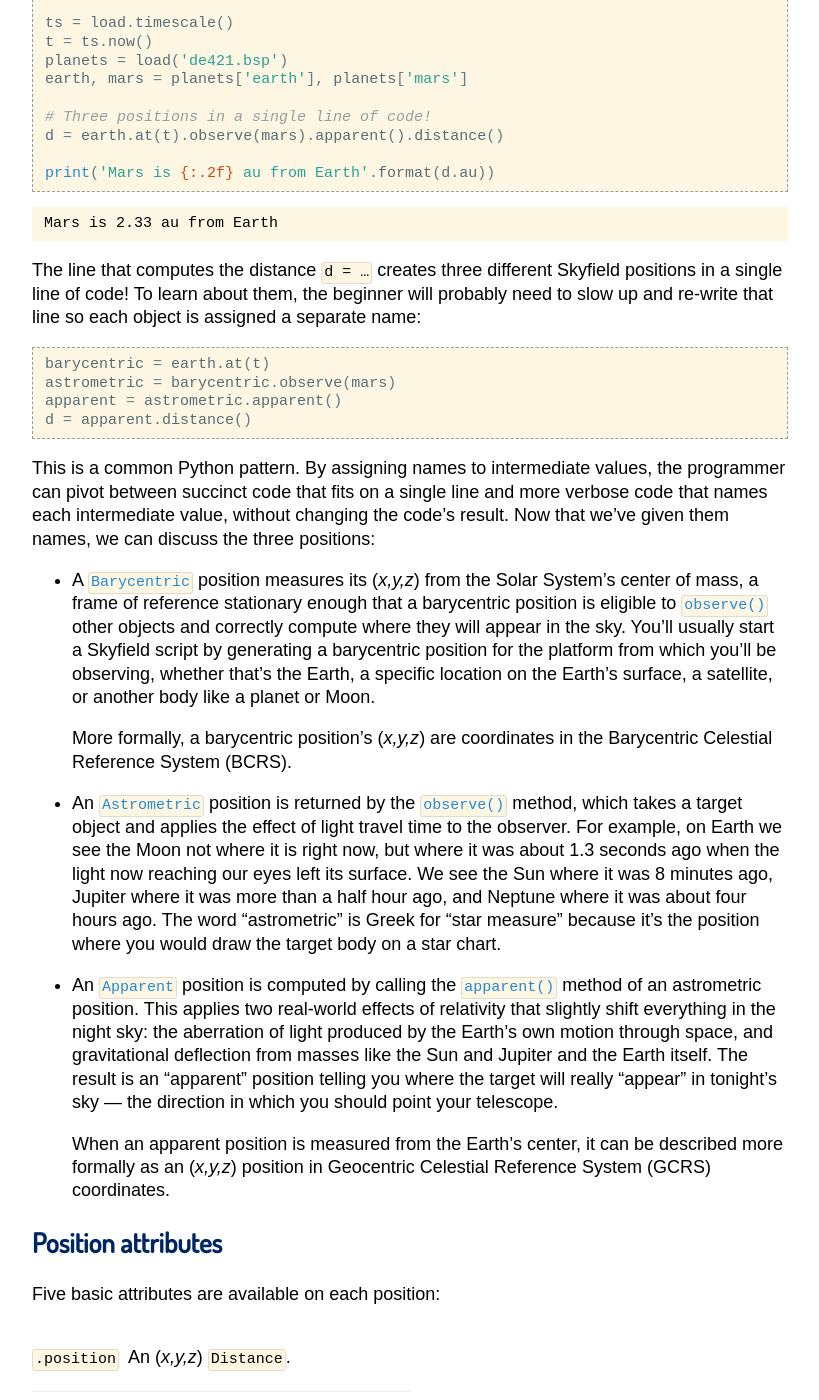
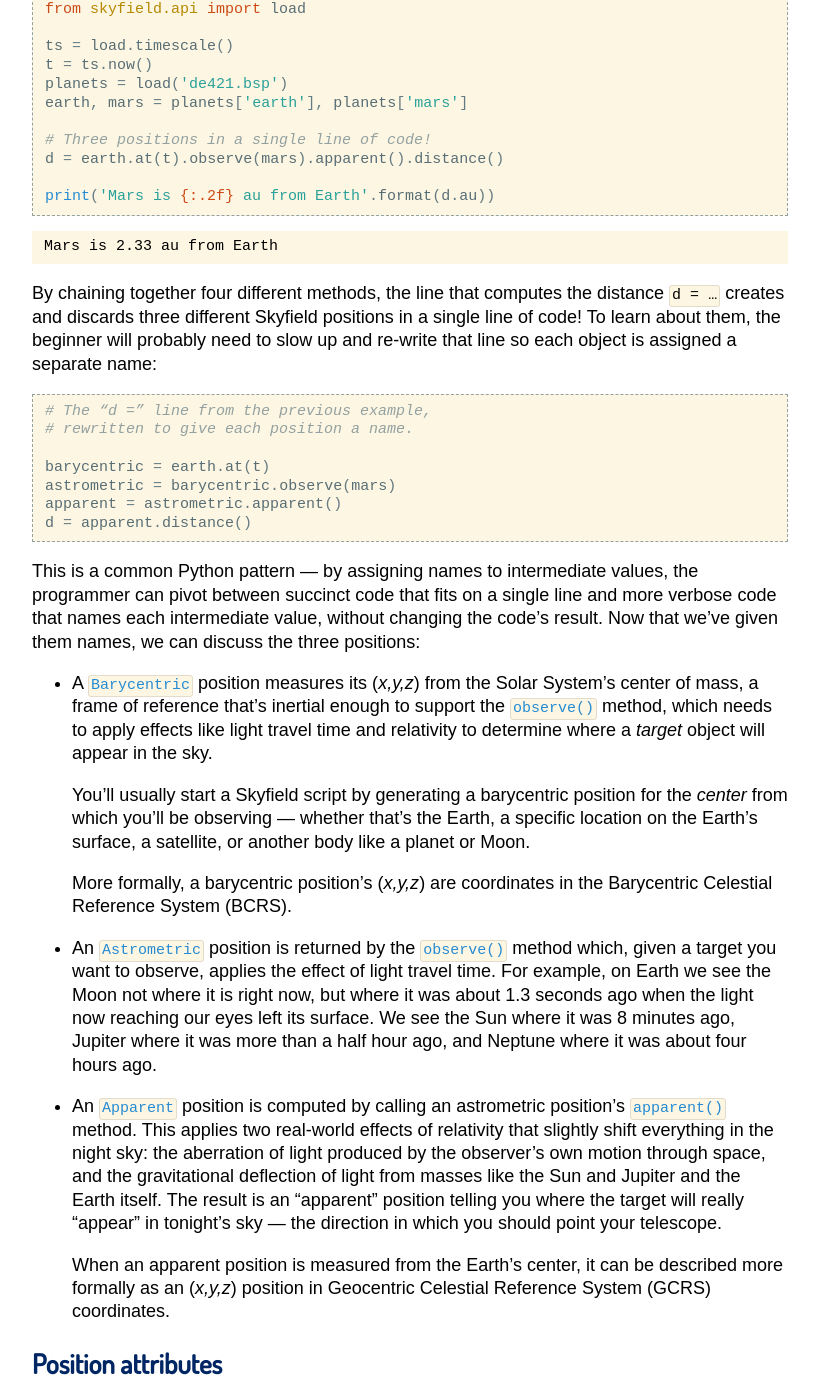
Before and after one commit to skyfielders/python-skyfield, a Sphinx documentation site: the page built from skyfield/documentation/positions.rst, in a window 1280 px wide and 1400 px high, scrolled down 2604 px. Shown: the whole window, without its empty margins (230-1049 px from the left). Built offline with Sphinx 7.4.7, drawn with Linux system fonts in a browser that asks for light colours; some web fonts are replaced; some of the changed text lies outside the part shown.

Commit message:
Copyedits to new position docs

```diff
--- a/skyfield/documentation/positions.rst
+++ b/skyfield/documentation/positions.rst
@@ -48,10 +48,10 @@
 
 .. TODO Make ra/dec and alt/az links to subsequent sections
 
-Even though most Skyfield users
-ask for output in spherical coordinates
-like right ascension and declination
-or altitude and azimuth,
+Even though Skyfield scripts often produce output
+in spherical coordinates —
+like right ascension and declination,
+or altitude and azimuth —
 Skyfield always stores positions internally
 as Cartesian |xyz| vectors
 oriented along the axes of the International Celestial Reference System (ICRS).
@@ -155,7 +155,9 @@
 The three positions can be hard to find in Skyfield code
 because they are often created and used
 without ever being given a name.
-Let’s use a :doc:`planet <planets>` position as our example:
+As an example,
+let’s use an :doc:`ephemeris <planets>`
+to compute a geocentric position for Mars:
 
 .. testcode::
 
@@ -175,8 +177,9 @@
 
     Mars is 2.33 au from Earth
 
-The line that computes the distance ``d = …``
-creates three different Skyfield positions
+By chaining together four different methods,
+the line that computes the distance ``d = …``
+creates and discards three different Skyfield positions
 in a single line of code!
 To learn about them,
 the beginner will probably need to slow up and re-write that line
@@ -184,13 +187,16 @@
 
 .. testcode::
 
+    # The “d =” line from the previous example,
+    # rewritten to give each position a name.
+
     barycentric = earth.at(t)
     astrometric = barycentric.observe(mars)
     apparent = astrometric.apparent()
     d = apparent.distance()
 
-This is a common Python pattern.
-By assigning names to intermediate values,
+This is a common Python pattern —
+by assigning names to intermediate values,
 the programmer can pivot between
 succinct code that fits on a single line
 and more verbose code that names each intermediate value,
@@ -200,13 +206,14 @@
 
 * A :class:`Barycentric` position
   measures its |xyz| from the Solar System’s center of mass,
-  a frame of reference stationary enough
-  that a barycentric position is eligible
-  to :meth:`~Barycentric.observe()` other objects
-  and correctly compute where they will appear in the sky.
+  a frame of reference that’s inertial enough
+  to support the :meth:`~Barycentric.observe()` method,
+  which needs to apply effects like light travel time and relativity
+  to determine where a *target* object will appear in the sky.
+
   You’ll usually start a Skyfield script
   by generating a barycentric position
-  for the platform from which you’ll be observing,
+  for the *center* from which you’ll be observing —
   whether that’s the Earth,
   a specific location on the Earth’s surface,
   a satellite,
@@ -216,9 +223,9 @@
   are coordinates in the Barycentric Celestial Reference System (BCRS).
 
 * An :class:`Astrometric` position
-  is returned by the :meth:`~Barycentric.observe()` method,
-  which takes a target object
-  and applies the effect of light travel time to the observer.
+  is returned by the :meth:`~Barycentric.observe()` method which,
+  given a target you want to observe,
+  applies the effect of light travel time.
   For example,
   on Earth we see the Moon not where it is right now,
   but where it was about 1.3 seconds ago
@@ -226,18 +233,20 @@
   We see the Sun where it was 8 minutes ago,
   Jupiter where it was more than a half hour ago,
   and Neptune where it was about four hours ago.
-  The word “astrometric” is Greek for “star measure”
-  because it’s the position
-  where you would draw the target body on a star chart.
+
+.. TODO put this below
+   The word “astrometric” is Greek for “star measure”
+   because it’s the position
+   where you would draw the target body on a star chart.
 
 * An :class:`Apparent` position is computed
-  by calling the :meth:`~Astrometric.apparent()` method
-  of an astrometric position.
+  by calling an astrometric position’s
+  :meth:`~Astrometric.apparent()` method.
   This applies two real-world effects of relativity
   that slightly shift everything in the night sky:
   the aberration of light
-  produced by the Earth’s own motion through space,
-  and gravitational deflection
+  produced by the observer’s own motion through space,
+  and the gravitational deflection of light
   from masses like the Sun and Jupiter and the Earth itself.
   The result is an “apparent” position
   telling you where the target will really “appear” in tonight’s sky —
```
Also changed, not shown: other parts of skyfield/documentation/positions.rst (+3 -5 lines).
